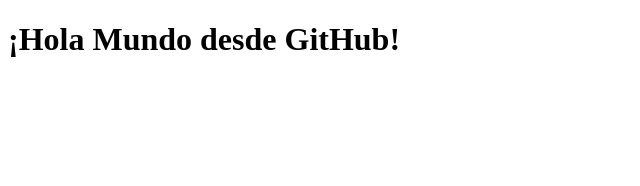
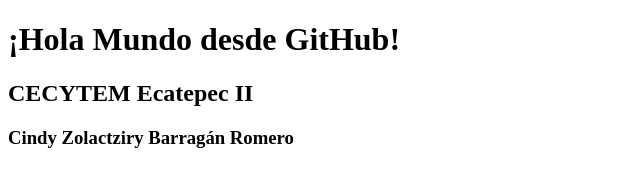
Before and after one commit to Zolactziry/mi-primer-repositorio, a plain HTML site: page index.html in a window 1280 px wide. Shown: the whole page, without its empty margins (0-640 px from the left). Drawn offline with Linux system fonts and the light colour scheme.

Commit message:
agregue mi plantel Ecatepec II

```diff
--- a/index.html
+++ b/index.html
@@ -5,5 +5,7 @@
 </head>
 <body>
     <h1>¡Hola Mundo desde GitHub!</h1>
+    <h2>CECYTEM Ecatepec II</h2>
+    <h3>Cindy Zolactziry Barragán Romero</h3>
 </body>
 </html>
```
